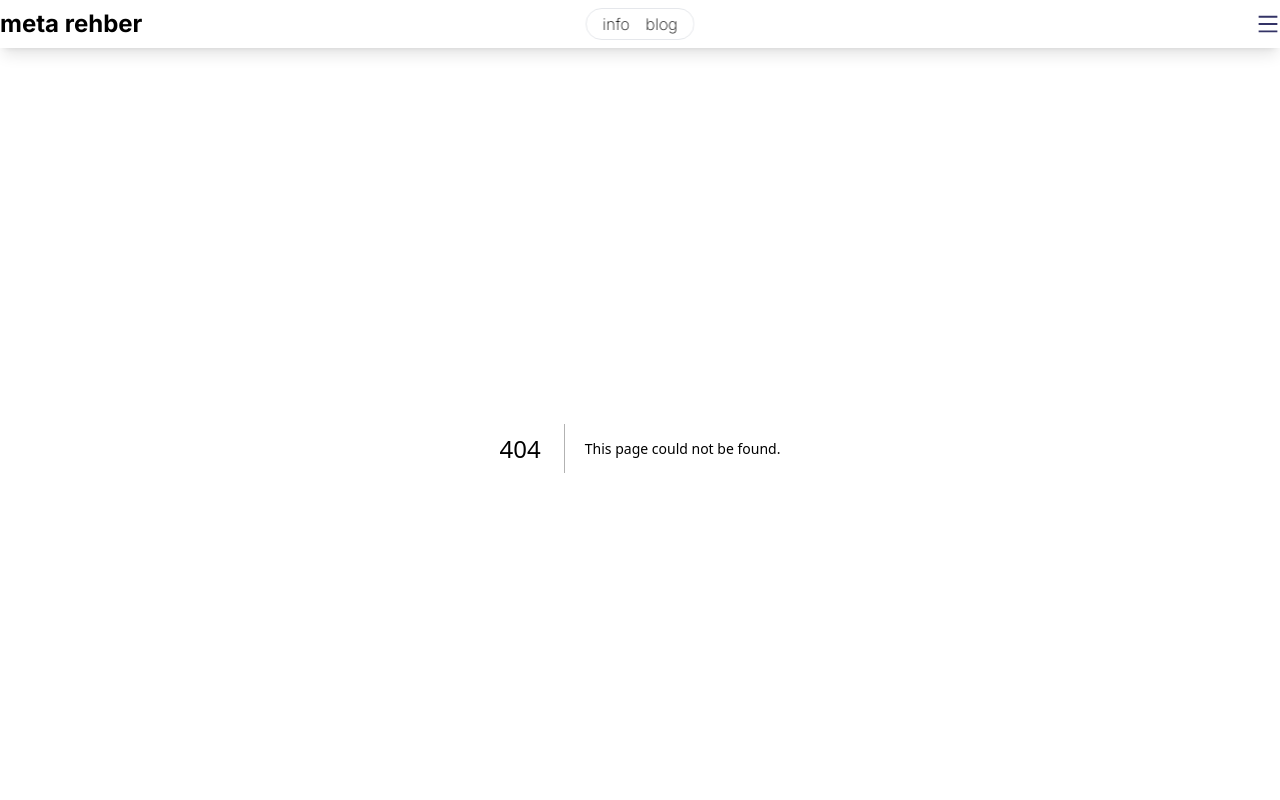
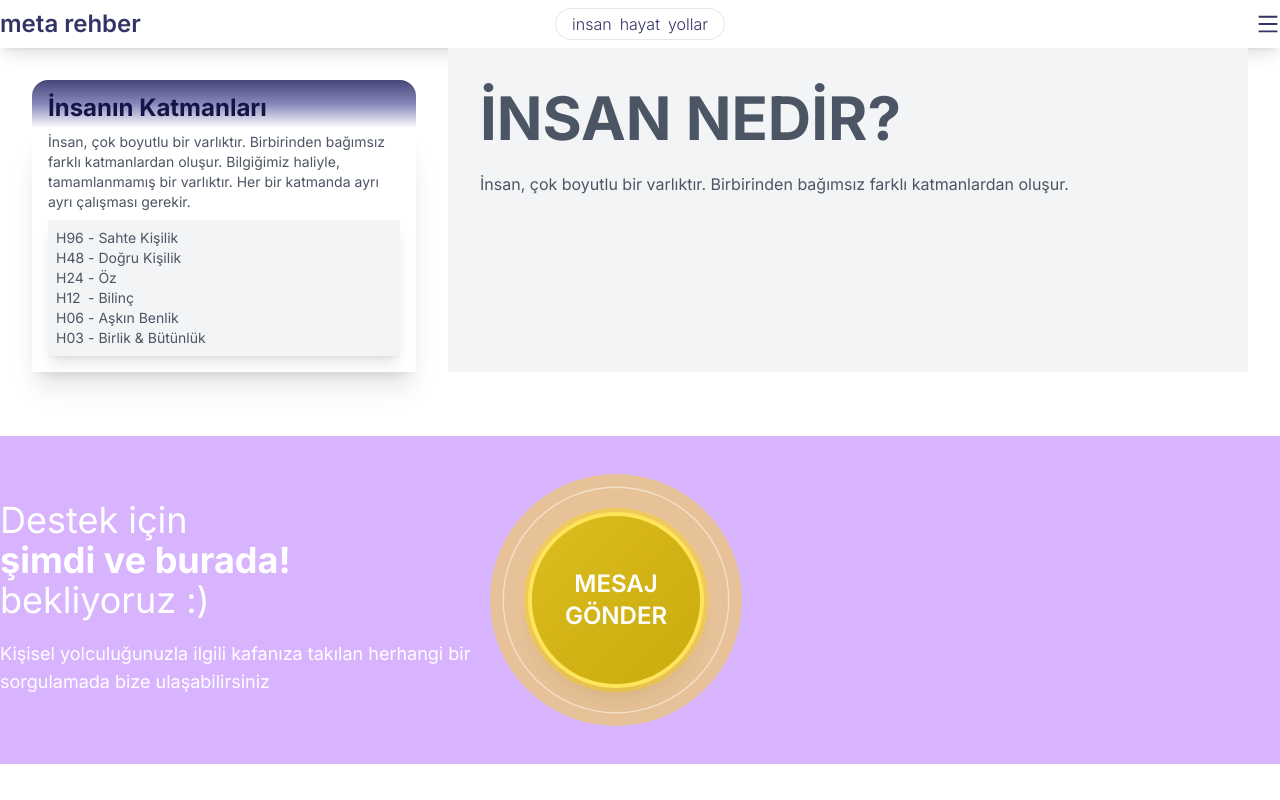
Before and after one commit to rcteenx/metarehber, a Next.js app: page /insan in a window 1280 px wide. Before the commit this address had no page. Shown: the top 800 px of the page. Built offline with nearby package versions, Linux system fonts and the light colour scheme.

Commit message:
update general pages

```diff
--- a/app/(static)/iletisim/page.jsx
+++ b/app/(static)/iletisim/page.jsx
@@ -56,7 +56,7 @@ export default function StaticPage() {
                       name="subscribe"
                       id="mc-embedded-subscribe"
                       value="Subscribe"
-                      className="block px-4 py-2 text-white/80 transition duration-100 ease-in-out bg-primary border border-transparent rounded shadow-sm gradientprimary focus:border-primary focus:ring-2 focus:ring-primary focus:outline-none focus:ring-opacity-50"
+                      className="block px-4 py-2 text-white/80 transition duration-100 ease-in-out bg-primary border border-transparent rounded shadow-sm gradientPrimaryLD focus:border-primary focus:ring-2 focus:ring-primary focus:outline-none focus:ring-opacity-50"
                     ></input>
                   </div>
                 </div>
--- a/app/globals.css
+++ b/app/globals.css
@@ -18,10 +18,10 @@
     @apply my-6 font-bold text-4xl md:text-5xl lg:text-6xl leading-tight tracking-normal;
   }
   h2 {
-    @apply my-4 font-bold text-3xl md:text-4xl lg:text-5xl text-center;
+    @apply my-4 font-bold text-2xl md:text-3xl lg:text-4xl;
   }
   h3 {
-    @apply my-2 font-bold text-2xl md:text-3xl lg:text-4xl;
+    @apply my-1 font-semibold text-xl md:text-2xl lg:text-3xl;
   }
   h4 {
     @apply font-semibold;
@@ -32,26 +32,16 @@
     @apply my-1 text-base;
   }
   p {
-    @apply my-1 text-base;
-  }
-  #pgContent h2 {
-    @apply mx-auto py-1 inline-block  border-primary border-b text-center text-2xl md:text-4xl;
-  }
-  #pgContent h3 {
-    @apply mx-auto py-1 font-semibold text-center text-xl md:text-2xl;
-  }
-
-  article h2 {
-    @apply text-blue-900;
-  }
-  article h3 {
-    @apply text-blue-800;
+    @apply my-1 md:text-base;
   }
 }
 
 @layer components {
-  .gradientprimary {
-    @apply bg-gradient-to-br from-primary-light-3 via-primary to-primary-dark-3 text-white-400;
+  .gradientPrimaryLD {
+    @apply bg-gradient-to-br from-primary-light-3 via-primary to-primary-dark-3 text-primary-light-5;
+  }
+  .gradientPrimaryL5L3 {
+    @apply bg-gradient-to-b from-primary-light-1 via-primary-light-5 to-white text-primary-dark-3;
   }
   .gradientPrimary {
     @apply bg-gradient-to-br from-primary to-black text-white;
@@ -85,11 +75,29 @@
   .input {
     @apply sm:flex-1 max-sm:w-full text-base leading-normal text-primary pl-5 max-sm:p-5 outline-none sm:border-none border max-sm:border-primary max-sm:rounded-full;
   }
+  #pgSticker {
+    @apply mt-2 sm:mt-4 px-4 md:px-8 text-gray-600;
+  }
+  #pgSticker h2 {
+    @apply mb-0 px-4 pt-3 pb-1 text-xl md:max-w-sm md:text-2xl gradientPrimaryL5L3 rounded-t-2xl;
+  }
+  #pgSticker h3 {
+    @apply text-sm sm:text-base;
+  }
+  #pgSticker p {
+    @apply text-xs sm:text-sm;
+  }
+  #pgSticker ul li {
+    @apply text-xs sm:text-sm;
+  }
+  #pgHeader {
+    @apply my-4 md:my-0 container-p flex-1 bg-gray-100 md:mr-8 text-gray-600;
+  }
 }
 
 @layer utilities {
   .container-p {
-    @apply px-4 md:px-8 lg:px-12;
+    @apply p-4 md:px-8;
   }
 
   .padding {
--- /dev/null
+++ b/app/hayat/page.jsx
@@ -0,0 +1,34 @@
+import HeaderTitle from "@/components/templates/headerTitle";
+import HeaderImage from "@/components/templates/headerImage";
+import PageSticker from "@/components/templates/pageSticker";
+
+import Support from "@/components/sections/common/x6-support";
+import SocialMedia from "@/components/sections/common/z-social-media";
+
+export default function StaticPage() {
+  return (
+    <>
+      <div className="flex flex-col md:flex-row ">
+        <PageSticker h2Title="Hayat Nedir?">
+          <p>
+            İnsan, çok boyutlu bir varlıktır. Farklı seviyelerde bambaşka
+            varoluşları vardır. İki insan arasındaki fark, patates ile kedi
+            arasındakinden büyük olabilir.
+          </p>
+          <h3>Hayatın Farklı Açılımları</h3>
+          <ul>
+            <li>Sahte Kişilik</li>
+            <li>Doğru Kişilik</li>
+            <li>Öz</li>
+            <li>Bilinç</li>
+            <li>Aşkın Benlik</li>
+            <li>Birlik & Bütünlük</li>
+          </ul>
+        </PageSticker>
+        <div id="pgHeader">Selam</div>
+      </div>
+      <Support />
+      <SocialMedia />
+    </>
+  );
+}
--- /dev/null
+++ b/app/insan/page.jsx
@@ -0,0 +1,62 @@
+import HeaderTitle from "@/components/templates/headerTitle";
+import HeaderImage from "@/components/templates/headerImage";
+import PageSticker from "@/components/templates/pageSticker";
+
+import Support from "@/components/sections/common/x6-support";
+import SocialMedia from "@/components/sections/common/z-social-media";
+
+export default function StaticPage() {
+  return (
+    <>
+      <div className="flex flex-col md:flex-row ">
+        <PageSticker h2Title="İnsanın Katmanları">
+          <p>
+            İnsan, çok boyutlu bir varlıktır. Birbirinden bağımsız farklı
+            katmanlardan oluşur. Bilgiğimiz haliyle, tamamlanmamış bir
+            varlıktır. Her bir katmanda ayrı ayrı çalışması gerekir.
+          </p>
+          <ul className="mt-2 p-2 bg-gray-100 shadow-lg">
+            <li>
+              <a href="#">
+                <span className="w-8 inline-block">H96</span>- Sahte Kişilik
+              </a>
+            </li>
+            <li>
+              <a href="#">
+                <span className="w-8 inline-block">H48</span>- Doğru Kişilik
+              </a>
+            </li>
+            <li>
+              <a href="#"></a>
+              <span className="w-8 inline-block">H24</span>- Öz
+            </li>
+            <li>
+              <a href="#">
+                <span className="w-8 inline-block">H12</span>- Bilinç
+              </a>
+            </li>
+            <li>
+              <a href="#">
+                <span className="w-8 inline-block">H06</span>- Aşkın Benlik
+              </a>
+            </li>
+            <li>
+              <a href="#">
+                <span className="w-8 inline-block">H03</span>- Birlik & Bütünlük
+              </a>
+            </li>
+          </ul>
+        </PageSticker>
+        <div id="pgHeader" className="">
+          <h1>İNSAN NEDİR?</h1>
+          <p>
+            İnsan, çok boyutlu bir varlıktır. Birbirinden bağımsız farklı
+            katmanlardan oluşur.
+          </p>
+        </div>
+      </div>
+      <Support />
+      <SocialMedia />
+    </>
+  );
+}
--- a/components/sections/common/x6-support.jsx
+++ b/components/sections/common/x6-support.jsx
@@ -16,7 +16,7 @@ export default function Support() {
             </p>
             <a
               href="https://wa.me/905443087402?text=at%C3%B6lye%20hakk%C4%B1nda%20bilgi%20alabilir%20miyim%3F%0A"
-              className="mt-5 lg:mt-0 live-help-button lg:w-44 lg:h-44 rounded-full shadow-xl font-semibold uppercase lg:text-2xl gradientprimary lg:border-white lg:border-4 text-black inline-flex lg:flex items-center justify-center text-center lg:absolute lg:-right-16 lg:top-1/2 lg:-translate-y-1/2 py-2 px-4 lg:py-0 lg:px-0 group"
+              className="mt-5 lg:mt-0 live-help-button lg:w-44 lg:h-44 rounded-full shadow-xl font-semibold uppercase lg:text-2xl gradientPrimaryLD lg:border-white lg:border-4 text-black inline-flex lg:flex items-center justify-center text-center lg:absolute lg:-right-16 lg:top-1/2 lg:-translate-y-1/2 py-2 px-4 lg:py-0 lg:px-0 group"
             >
               <span className="absolute bg-accent/40 top-0 left-0 right-0 bottom-0 rounded-full scale-110 transition-all duration-300 animate-ping delay-300 z-10 hidden lg:block"></span>
               <span className="absolute bg-accent/40 top-0 left-0 right-0 bottom-0 rounded-full scale-150 hidden lg:block transition-all z-20 animate-ping duration-500 delay-500"></span>
--- a/components/sections/home/1-hero.jsx
+++ b/components/sections/home/1-hero.jsx
@@ -32,7 +32,7 @@ const Hero = ({ rVideo }) => {
             <a
               href="https://wa.me/905443087402?text=at%C3%B6lye%20hakk%C4%B1nda%20bilgi%20alabilir%20miyim%3F%0A"
               title="WhatsApp Mesajı Gönderin"
-              className="relative inline-flex items-center justify-center px-8 py-4 text-lg font-bold text-white transition-all duration-200  font-pj focus:outline-none focus:ring-2 focus:ring-offset-2 focus:ring-gray-900 gradientprimary gradientTransition btn-hero"
+              className="relative inline-flex items-center justify-center px-8 py-4 text-lg font-bold text-white transition-all duration-200  font-pj focus:outline-none focus:ring-2 focus:ring-offset-2 focus:ring-gray-900 gradientPrimaryLD gradientTransition btn-hero"
               role="button"
             >
               Kayıt Ol
--- a/components/templates/pageContent.jsx
+++ /dev/null
@@ -1,12 +0,0 @@
-export default function PageContent({ h2Title, children }) {
-  return (
-    <section id="pgContent" className="mx-auto container-p md:my-8">
-      <div className="mx-auto p-4 md:px-8 max-w-xl flex flex-col gap-4 text-left shadow-xl">
-        <h2 className="mx-auto inline-block py-1 border-primary border-b text-center text-2xl md:text-3xl">
-          {h2Title}
-        </h2>
-        {children}
-      </div>
-    </section>
-  );
-}
--- /dev/null
+++ b/components/templates/pageSticker.jsx
@@ -0,0 +1,8 @@
+export default function PageSticker({ h2Title, children }) {
+  return (
+    <div id="pgSticker">
+      <h2>{h2Title}</h2>
+      <div className="px-4 pb-4 shadow-xl md:max-w-sm">{children}</div>
+    </div>
+  );
+}
--- a/components/ui/Header.jsx
+++ b/components/ui/Header.jsx
@@ -32,12 +32,12 @@ export default function Header() {
             </Link>
           </h3>
         </div>
-        <nav className="fixed px-4 border border-solid rounded-full font-extralight text-xs md:text-base bg-opacity-40 top-2 right-1/2 translate-x-1/2 bg-light/60 backdrop-blur-sm z-50 bg-white flex justify-center items-center h-8">
-          <ul className="flex justify-center items-center gap-4">
+        <nav className="fixed px-4 border border-solid rounded-full font-light text-xs md:text-base bg-opacity-40 top-2 right-1/2 translate-x-1/2 bg-light/60 backdrop-blur-sm z-50 bg-white flex justify-center items-center h-8">
+          <ul className="flex justify-center items-center gap-2">
             {menu.map((p) => (
               <li
                 key={p.id}
-                className={`border-b border-b-white hover:border-b-primary `}
+                className={`border-b border-b-white hover:border-b-primary  `}
               >
                 {/* ${ id === p.id ? "text-primary" : "" } */}
                 <Link
@@ -62,7 +62,7 @@ export default function Header() {
         </div>
 
         <div
-          className={` inset-0 flex justify-center items-center w-full gradientprimary ease-out duration-300 z-30 ${
+          className={` inset-0 flex justify-center items-center w-full gradientPrimaryLD ease-out duration-300 z-30 ${
             menuIcon ? "left-0 fixed" : "fixed left-[-100%] "
           }`}
         >
--- a/components/ui/footer/0-index.jsx
+++ b/components/ui/footer/0-index.jsx
@@ -8,7 +8,7 @@ const Footer = () => {
   return (
     <footer
       id="footer"
-      className="xl:container mx-auto container-p mt-16 gradientprimary xl:rounded-t-2xl text-primary-light-3 z-50"
+      className="xl:container mx-auto container-p mt-16 gradientPrimaryLD xl:rounded-t-2xl text-primary-light-3 z-50"
     >
       <div className="py-8 flex flex-col md:flex-row justify-between md:items-start gap-8 text-center md:text-left">
         <FooterLinks />
--- a/content/data/siteMetaData.js
+++ b/content/data/siteMetaData.js
@@ -13,14 +13,20 @@ export const siteMetadata = {
 export const StaticPages = [
   {
     id: 1,
-    title: "Info",
-    link: "info",
+    title: "insan",
+    link: "insan",
     pages: [{ id: 1, title: "Hakkımızda", link: "hakkimizda" }],
   },
   {
     id: 2,
-    title: "Blog",
-    link: "blog",
+    title: "hayat",
+    link: "hayat",
+    pages: [{ id: 1, title: "Giriş Atölyesi", link: "atolye" }],
+  },
+  {
+    id: 3,
+    title: "yollar",
+    link: "yollar",
     pages: [{ id: 1, title: "Giriş Atölyesi", link: "atolye" }],
   },
   {
```
